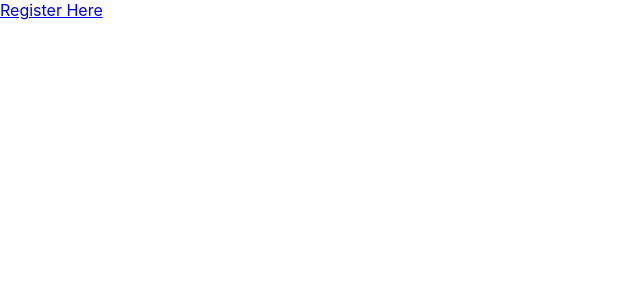
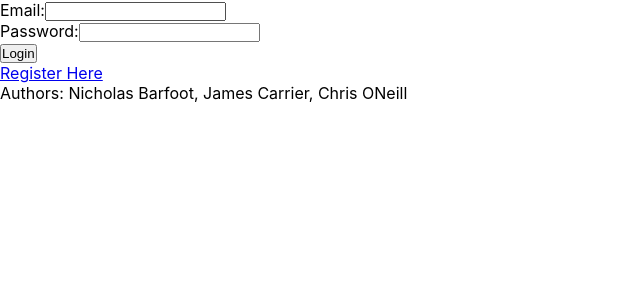
Before and after one commit to Chris-ONeill45/fitness-app, a React (Create React App) app: page / in a window 1280 px wide. Shown: the top 300 px of the page, without its empty margins (0-640 px from the left). Built offline with nearby package versions, Linux system fonts and the light colour scheme.

Commit message:
LogInForm complete with no server logic

```diff
--- a/src/components/LogInForm.js
+++ b/src/components/LogInForm.js
@@ -1,10 +1,65 @@
-import React from 'react';
+import React, { useState } from 'react';
 import { Link } from 'react-router-dom';
+import axios from 'axios';
+import Footer from './Footer';
 
 const LoginForm = () => {
+  const [formData, setFormData] = useState({
+    email: '',
+    password: '',
+  });
+  const [error, setError] = useState('');
+
+  const handleChange = (e) => {
+    const { name, value } = e.target;
+    setFormData({ ...formData, [name]: value });
+  };
+
+  const handleSubmit = async (e) => {
+    e.preventDefault();
+
+    try {
+      // Server logic??????
+      const response = await axios.post('/api/login', formData);
+      console.log('Login successful:', response.data);
+    } catch (err) {
+      console.error('Login failed:', error);
+      setError('Login failed. Please try again.');
+    }
+  };
+
   return (
     <div>
+      <form onSubmit={handleSubmit}>
+        <div>
+          <label htmlFor="email">
+            Email:
+            <input
+              type="email"
+              id="email"
+              name="email"
+              value={formData.email}
+              onChange={handleChange}
+            />
+          </label>
+        </div>
+        <div>
+          <label htmlFor="password">
+            Password:
+            <input
+              type="password"
+              id="password"
+              name="password"
+              value={formData.password}
+              onChange={handleChange}
+            />
+          </label>
+        </div>
+        <button type="submit">Login</button>
+        {error && <div className="error-message">{error}</div>}
+      </form>
       <Link to="/registration">Register Here</Link>
+      <Footer />
     </div>
   );
 };
```
